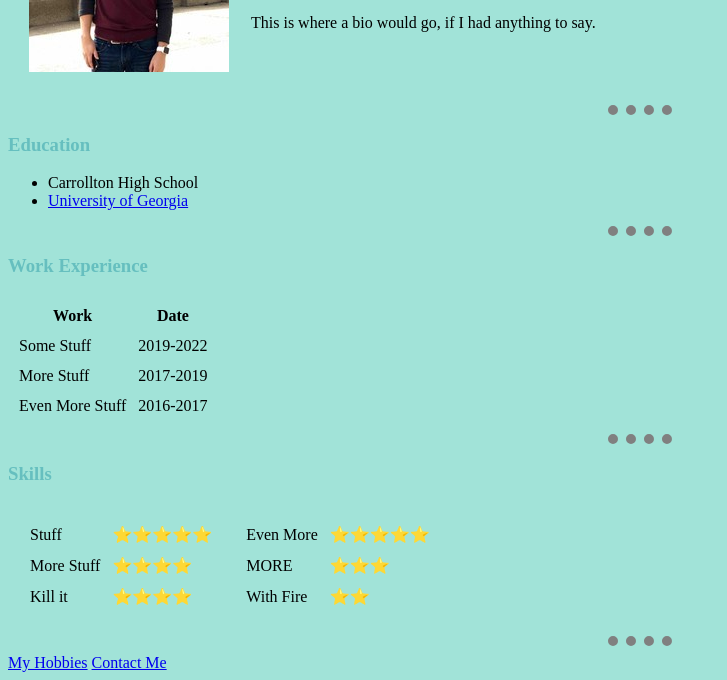
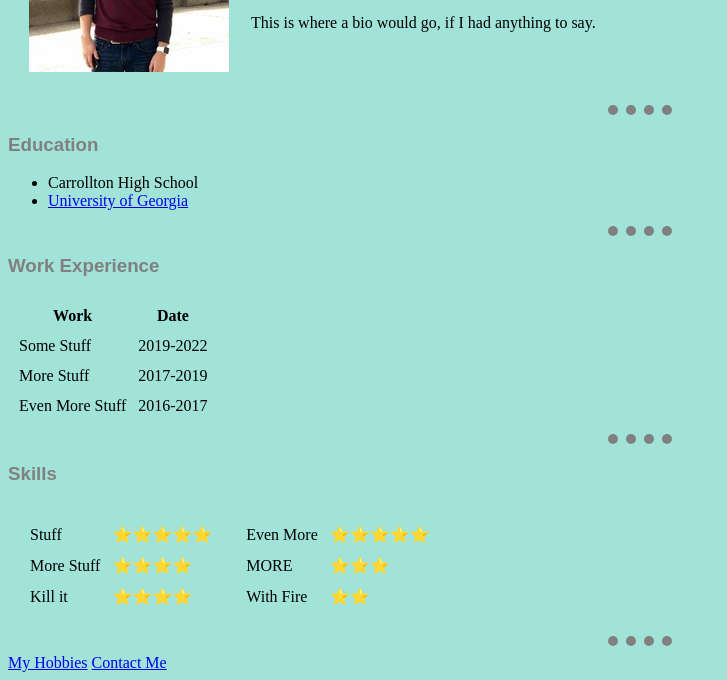
Before and after one commit to alecly/HTML-Personal-Site, a plain HTML site: page index.html in a window 1280 px wide. Shown: the part 157-837 px from the top of the page, without its empty margins (0-727 px from the left). Drawn offline with Linux system fonts and the light colour scheme.

Commit message:
h3 style update

```diff
--- a/css/styles.css
+++ b/css/styles.css
@@ -14,5 +14,6 @@ h1 {
 }
 
 h3 {
-  color: #66BFBF;
+  color: grey;
+  font-family: sans-serif;
 }
```
